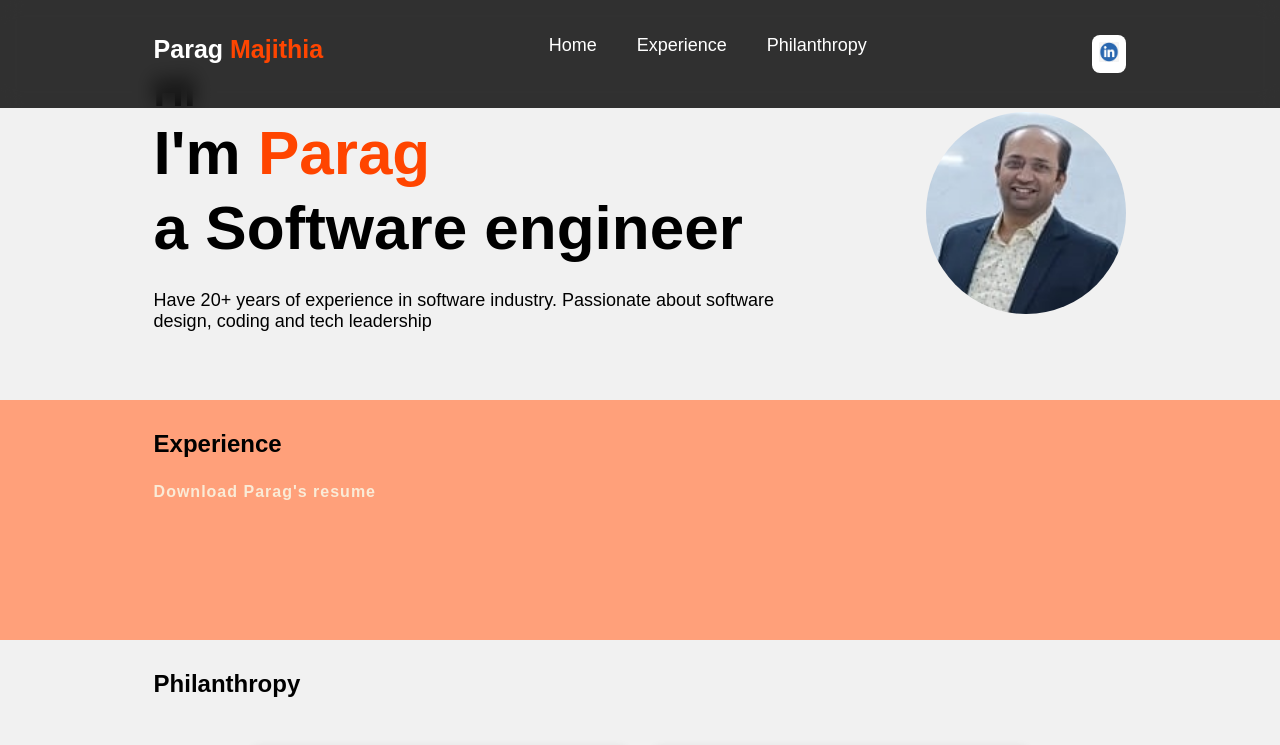
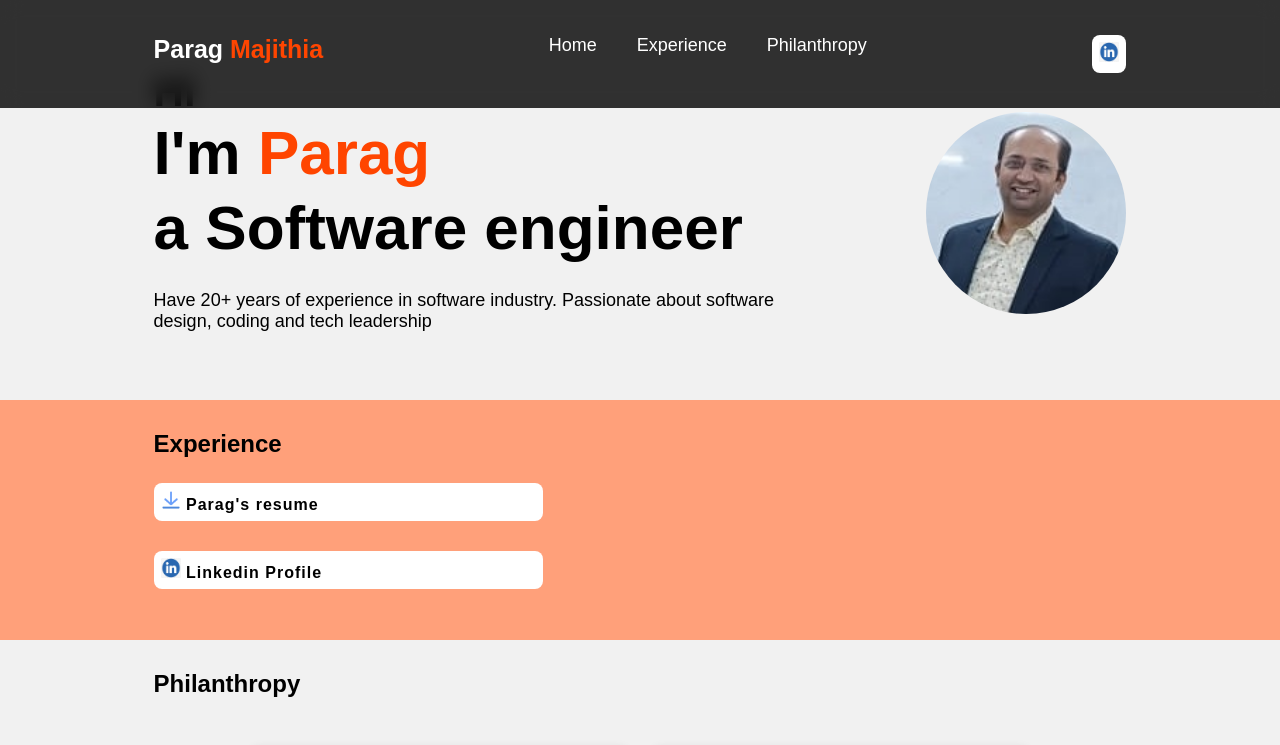
Before and after one commit to paragmajithia/paragmajithia.github.io, a plain HTML site: page index.html in a window 1280 px wide. Shown: the top 745 px of the page. Drawn offline with nearby package versions, Linux system fonts and the light colour scheme.

Commit message:
added linked in link in exp section

```diff
--- a/css/style.css
+++ b/css/style.css
@@ -141,15 +141,30 @@ section {
     padding: 30px 12% 0;
 }
 
-.download-resume {
+.experience img {
+    width: 20px;
+    height: 20px;
+
+}
+
+.experience-links {
     margin: 25px 0 30px;
     font-size: 25;
     font-weight: 600;
     letter-spacing: 1px;
+
+    padding: 5px 5px;
+    background-color: white;
+    color: black;
+    border: 2px solid transparent;
+    border-radius: 8px;
+    font-size: 16px;
+    transition: 0.3s ease;
+    max-width: 40%;
 }
 
 .experience a:link {
-    color: antiquewhite;
+    color: black;
   }
 
   /* mouse over link */
--- a/index.html
+++ b/index.html
@@ -42,8 +42,11 @@
 
     <section id="experience" class="experience">
         <h2>Experience</h2>
-        <div class="download-resume">
-            <a href="pdfs/resume-masked.pdf" download="Parag-resume-masked.pdf">Download Parag's resume</a>
+        <div class="experience-links">
+            <a href="pdfs/resume-masked.pdf" download="Parag-resume-masked.pdf"><img src="images/download.png" alt="Download"> Parag's resume </a>
+        </div>
+        <div class="experience-links">
+            <a href="https://www.linkedin.com/in/parag-majithia/" target="_blank"><img src="images/linkedin.png" alt="LinkedIn Profile"> Linkedin Profile </a>
         </div>
     </section>
 
```
Also changed, not shown: images/download.png (added).
